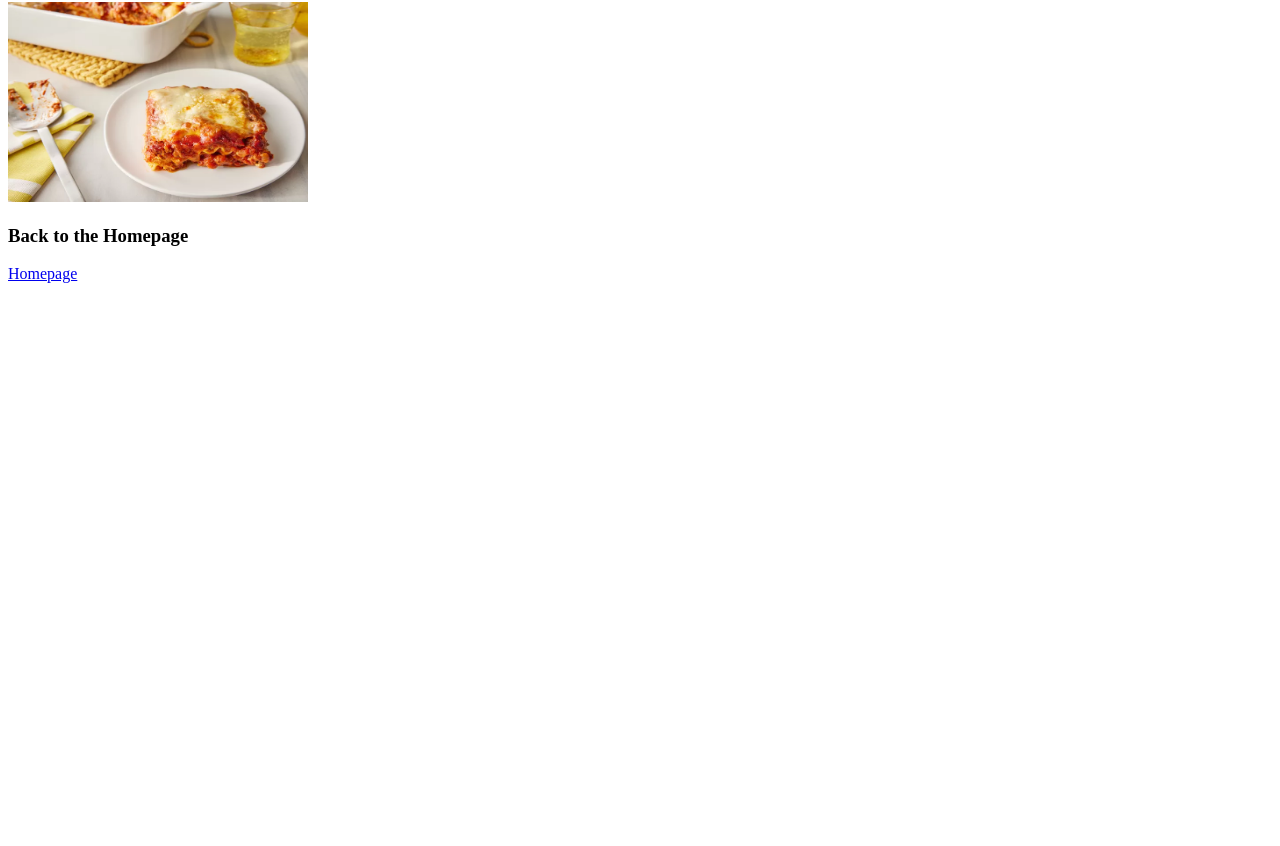
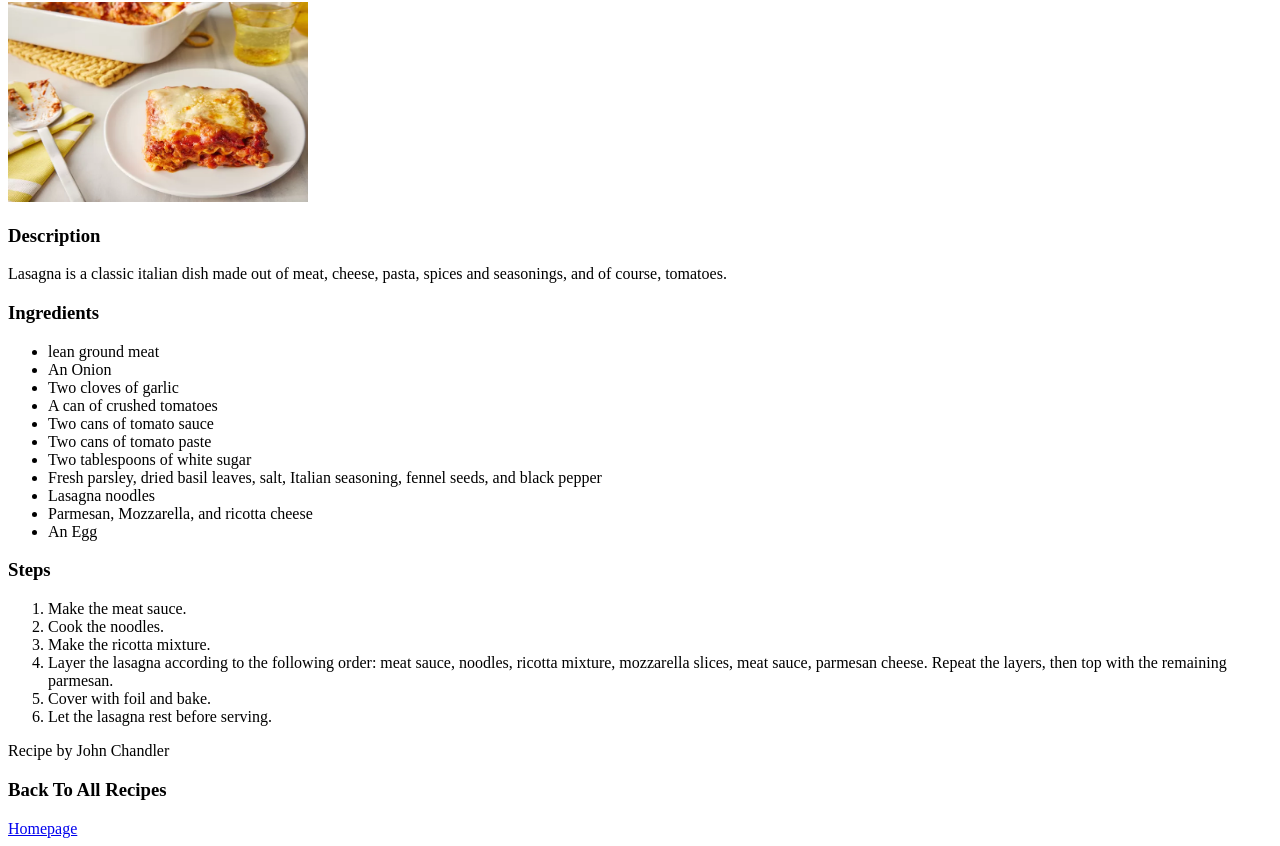
Before and after one commit to Fortuna700/odin-recipes, a plain HTML site: page recipes/lasagna.html in a window 1280 px wide. Shown: the part 78-924 px from the top of the page. Before the commit the page ends 800 px from the top, so only its background shows below. Drawn offline with Linux system fonts and the light colour scheme.

Commit message:
Add description, ingredients and steps to the lasagna and candied yams recipes

```diff
--- a/recipes/lasagna.html
+++ b/recipes/lasagna.html
@@ -9,8 +9,38 @@
         <h1>Lasagna</h1>
         <img src="./pictures/Lasagna.jpg" alt="A picture of lasagna." width="300" height="200">
 
+        <h3>Description</h3>
+        <p>Lasagna is a classic italian dish made out of meat, cheese, pasta, spices and seasonings, and of course, tomatoes.</p>
 
-        <h3>Back to the Homepage</h3>
+        <h3>Ingredients</h3>
+        <ul>
+            <li>lean ground meat</li>
+            <li>An Onion</li>
+            <li>Two cloves of garlic</li>
+            <li>A can of crushed tomatoes</li>
+            <li>Two cans of tomato sauce</li>
+            <li>Two cans of tomato paste</li>
+            <li>Two tablespoons of white sugar</li>
+            <li>Fresh parsley, dried basil leaves, salt, Italian seasoning, fennel seeds, and black pepper</li>
+            <li>Lasagna noodles</li>
+            <li>Parmesan, Mozzarella, and ricotta cheese</li>
+            <li>An Egg</li>
+        </ul>
+
+        <h3>Steps</h3>
+        <ol>
+            <li>Make the meat sauce.</li>
+            <li>Cook the noodles.</li>
+            <li>Make the ricotta mixture.</li>
+            <li>Layer the lasagna according to the following order: meat sauce, noodles, ricotta mixture,
+                mozzarella slices, meat sauce, parmesan cheese. Repeat the layers, then top with the remaining parmesan.</li>
+            <li>Cover with foil and bake.</li>
+            <li>Let the lasagna rest before serving.</li>
+        </ol>
+
+        <p>Recipe by John Chandler</p>
+
+        <h3>Back To All Recipes</h3>
         <a href="../index.html">Homepage</a>
     </body>
 </html>
```
Also changed, not shown: recipes/Candied_Yams.html (+14 -0 lines).
